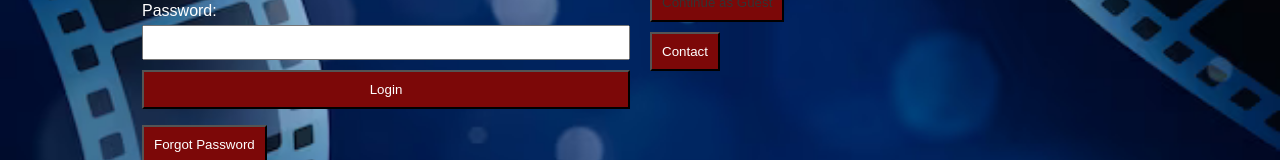
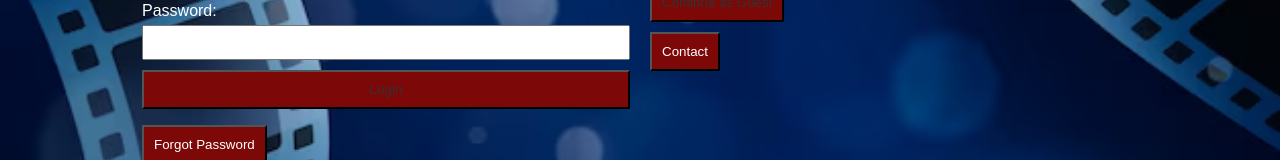
Before and after one commit to Brandipity/cinema-e-booking, a React (Create React App) app: page /login in a window 1280 px wide. Shown: the part 223-383 px from the top of the page. Built offline with nearby package versions, Linux system fonts and the light colour scheme.

Commit message:
login pg link to registered user page

```diff
--- a/src/Login.js
+++ b/src/Login.js
@@ -70,7 +70,7 @@ function Login() {
             />
 
             {/* Use button instead of Link for form submission */}
-            <button type="submit">Login</button>
+            <button type="submit"><Link to="/registereduser">Login</Link></button>
           </form>
           <p><button>Forgot Password</button></p>
         </div>
```
